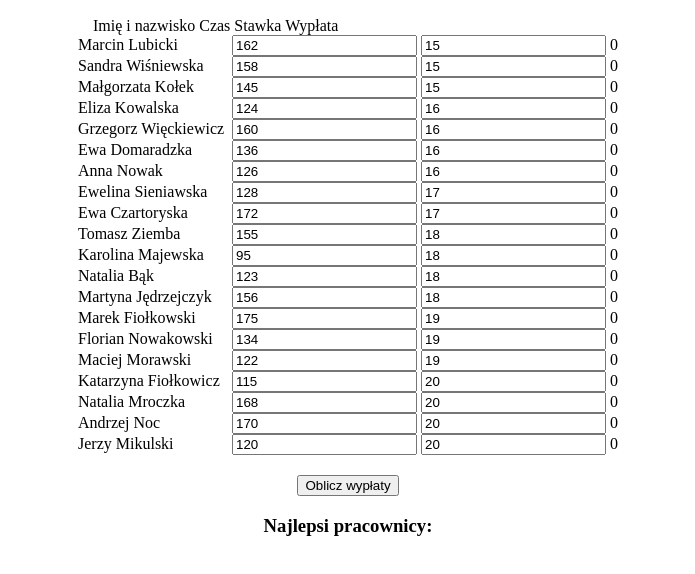
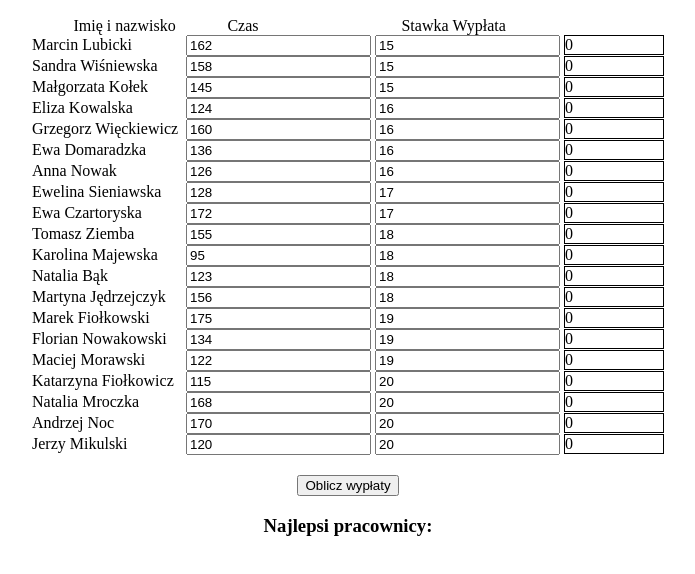
Before and after one commit to Mitensu/oneforall, a plain HTML site: page 6-wyplaty-premie-dodatkowe/index.html in a window 1280 px wide. Shown: the part 58-632 px from the top of the page, without its empty margins (292-987 px from the left). Drawn offline with Linux system fonts and the light colour scheme.

Commit message:
Poczatek stylowania

```diff
--- a/6-wyplaty-premie-dodatkowe/css/style.css
+++ b/6-wyplaty-premie-dodatkowe/css/style.css
@@ -19,14 +19,21 @@ button {
 }
 #pracownicy #title {
    display: inline-block;
-   min-width: 510px;
 }
-/* #tytul-pracownik {
-    margin-right: 50px;
+.wyplata {
+    width: 100px;
+    display: inline-block;
+    border: 1px solid black;
+}
+div#title span {
+    display: inline-block;
 }
 #tytul-czas {
-    margin-right: 140px;
+    width: 170px;
 }
-#tytul-stawka {
-    margin-right: 50px;
-} */
+#tytul-wyplata {
+    width: 170px;
+}
+#tytul-pracownik {
+    width: 150px;
+}
```
